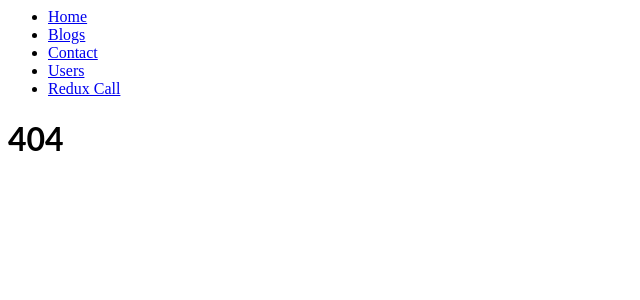
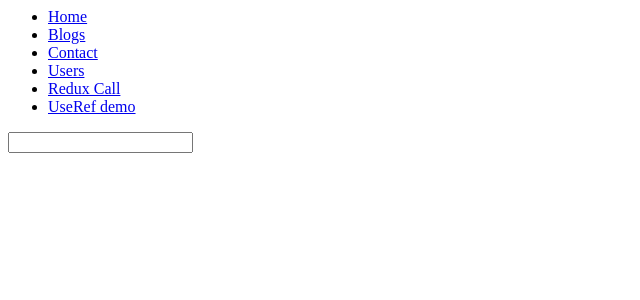
Before and after one commit to sarveshhome/react-HashRouter, a React (Create React App) app: page /userefdemo in a window 1280 px wide. Before the commit this address had no page. Shown: the top 300 px of the page, without its empty margins (0-640 px from the left). Built offline with nearby package versions, Linux system fonts and the light colour scheme.

Commit message:
3 files modified

```diff
--- a/src/App.js
+++ b/src/App.js
@@ -19,6 +19,7 @@ import usersData from './Data.js';
 import UsersDetails from './pages/UsersDetails.js';
 import User from './pages/Users.js';
 import ValueStore from './pages/ReduxCall.js';
+import UseRefDemo from './pages/UseRefDemo.js';
 export default function App() {
   const [data, setData] = React.useState('data');
 
@@ -39,6 +40,7 @@ export default function App() {
             path="UsersDetails/:id"
             element={<UsersDetails data={data} />}
           />
+          <Route exact path="userefdemo" element={<UseRefDemo />} />
           <Route path="*" element={<NoPage />} />
         </Route>
       </Routes>
--- a/src/pages/Layout.js
+++ b/src/pages/Layout.js
@@ -21,6 +21,9 @@ const Layout = () => {
           <li>
             <Link to="/Redux">Redux Call</Link>
           </li>
+          <li>
+            <Link to="/userefdemo">UseRef demo</Link>
+          </li>
         </ul>
       </nav>
 
--- a/src/pages/UseRefDemo.js
+++ b/src/pages/UseRefDemo.js
@@ -1 +1,28 @@
-import { React } from 'react';
+import React from 'react';
+
+const UseRefDemo = () => {
+  const nameInputRef = React.useRef();
+
+  const firstnameChangeHandler = (event) => {
+    event.preventDefault();
+    // console.log(event.target.value);
+    console.log(nameInputRef.current.value);
+    const UserName = nameInputRef.current.value;
+    if (UserName.trim().length === 0) {
+      return;
+    }
+  };
+
+  return (
+    <React.Fragment>
+      <input
+        id="firstname"
+        type="input"
+        onChange={firstnameChangeHandler}
+        ref={nameInputRef}
+      />
+    </React.Fragment>
+  );
+};
+
+export default UseRefDemo;
```
